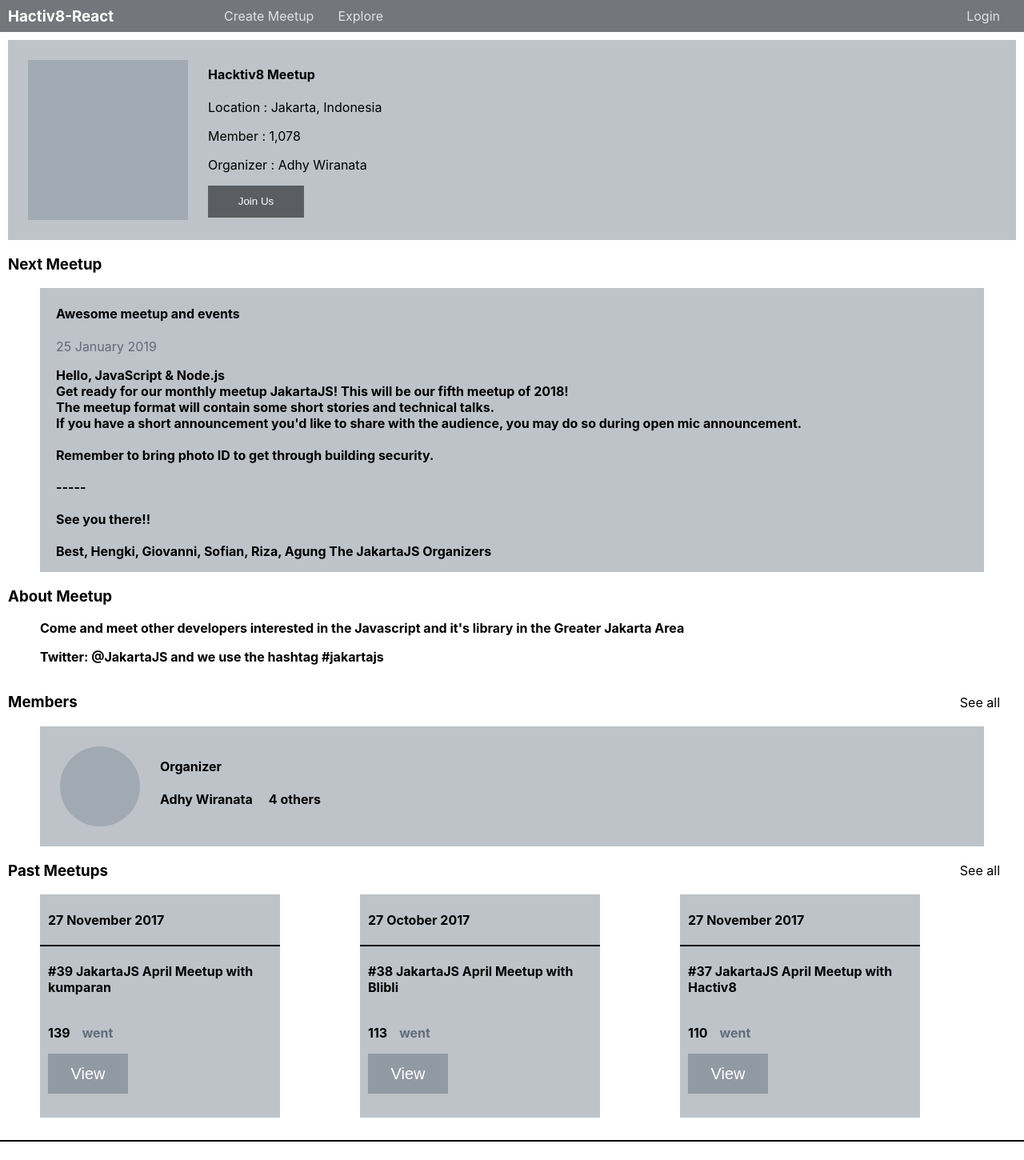
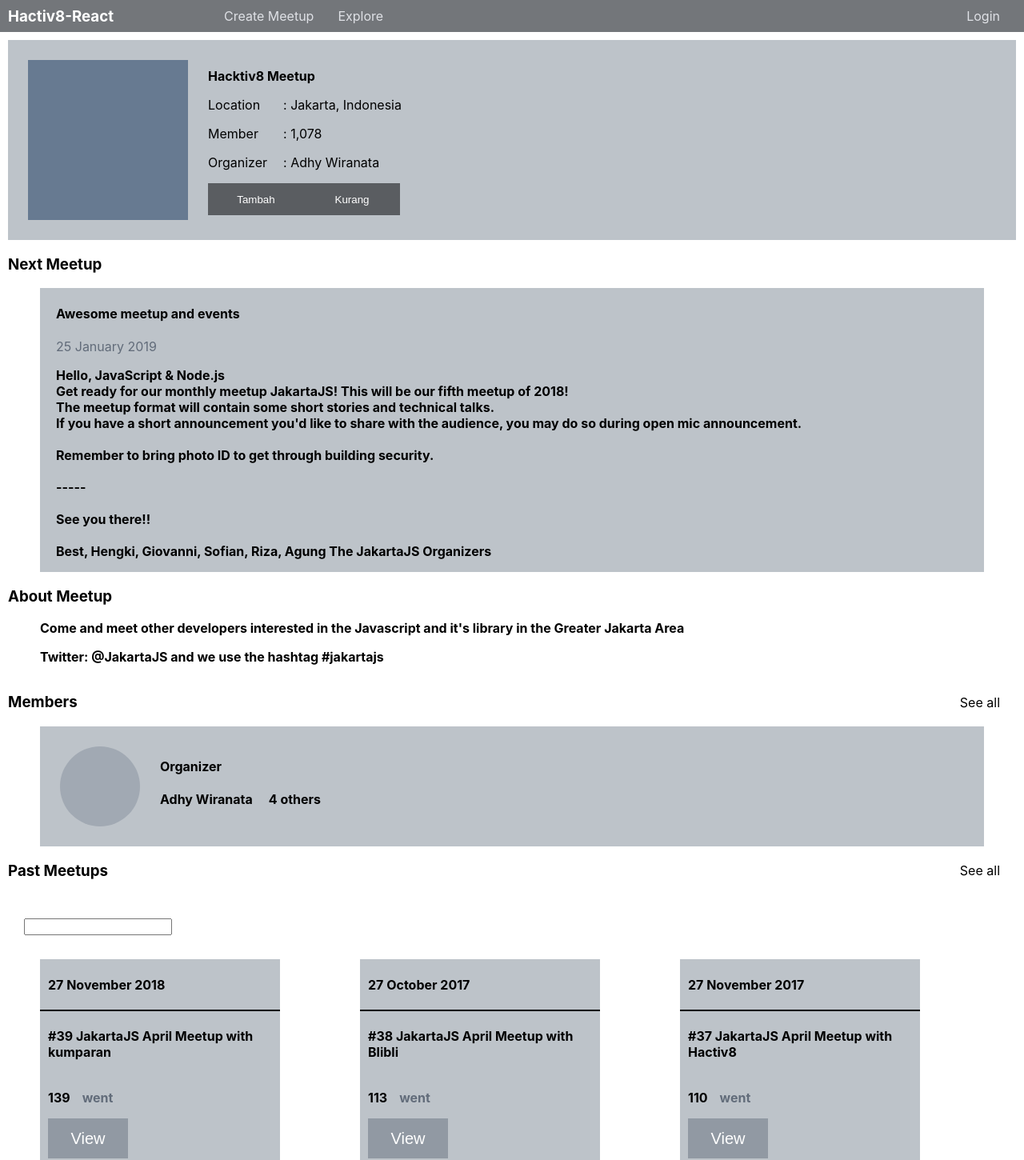
Before and after one commit to yudissptn/hactiv8_react, a React (Create React App) app: page / in a window 1280 px wide. Shown: the top 1450 px of the page at 80% size. Built offline with nearby package versions, Linux system fonts and the light colour scheme.

Commit message:
Props passing to children and filtering

```diff
--- a/src/App.css
+++ b/src/App.css
@@ -7,7 +7,6 @@
 }
 
 .header {
-  background-color: #bdc3c9;
   margin: 10px;
   height: 250px;
 }
@@ -42,10 +41,13 @@
 }
 
 .photo-paper {
-  background-color: #a1a9b3;
+  background-color: #677a91;
   width: 200px;
   height: 200px;
   margin: 25px;
+  display: flex;
+  justify-content: center;
+  align-items: center;
 }
 
 .head-button {
@@ -56,8 +58,33 @@
   border: none;
 }
 
+.head-title {
+  height: 20px;
+}
+
+.head-button:hover {
+  background-color: #ffffff;
+  color: black;
+}
+
 .head-desc {
   margin-bottom: 17px;
+}
+
+.image-photo {
+  display: flex;
+  justify-content: center;
+  align-items: center;
+}
+
+.head-desc-content {
+  display: flex;
+  padding-top: 0px;
+}
+
+.head-desc-right {
+  margin-left: 20px;
+  width: 200px;
 }
 
 .sub-title {
@@ -134,7 +161,6 @@
 
 .list {
   display: flex;
-  flex-direction: row;
 }
 
 .card-date {
@@ -166,6 +192,11 @@
   margin-top: 0px;
 }
 
+.card-button:hover {
+  background-color: #dee3e9;
+  color: black;
+}
+
 .card-went {
   margin-left: 15px;
   color: #626c7a;
--- /dev/null
+++ b/src/app/components/container/input.jsx
@@ -0,0 +1,15 @@
+import React from "react";
+const InputCustom = ({ name_attr, value_attr, handleChange }) => {
+  console.log("INI ADA YA BRO", name_attr);
+  return (
+    <input
+      onChange={handleChange}
+      name={name_attr}
+      defaultValue=""
+      placeholder={value_attr}
+      style={{ margin: 30 }}
+    />
+  );
+};
+
+export default InputCustom;
--- a/src/app/components/container/list.jsx
+++ b/src/app/components/container/list.jsx
@@ -1,35 +1,15 @@
 import React from "react";
 
-const List = () => {
+const List = props => {
   return (
-    <div className="list">
-      <div className="card">
-        <h4 className="card-date">27 November 2017</h4>
-        <hr color="black" />
-        <h4 className="card-desc">#39 JakartaJS April Meetup with kumparan </h4>
-        <h4 className="card-number">
-          139 <p className="card-went"> went</p>
-        </h4>
-        <button className="card-button">View</button>
-      </div>
-      <div className="card">
-        <h4 className="card-date">27 October 2017</h4>
-        <hr color="black" />
-        <h4 className="card-desc">#38 JakartaJS April Meetup with Blibli </h4>
-        <h4 className="card-number">
-          113 <p className="card-went"> went</p>
-        </h4>
-        <button className="card-button">View</button>
-      </div>
-      <div className="card">
-        <h4 className="card-date">27 November 2017</h4>
-        <hr color="black" />
-        <h4 className="card-desc">#37 JakartaJS April Meetup with Hactiv8 </h4>
-        <h4 className="card-number">
-          110 <p className="card-went"> went</p>
-        </h4>
-        <button className="card-button">View</button>
-      </div>
+    <div className="card">
+      <h4 className="card-date">{props.date}</h4>
+      <hr color="black" />
+      <h4 className="card-desc">{props.desc}</h4>
+      <h4 className="card-number">
+        {props.number} <p className="card-went"> went</p>
+      </h4>
+      <button className="card-button">View</button>
     </div>
   );
 };
--- a/src/app/components/header.jsx
+++ b/src/app/components/header.jsx
@@ -1,20 +1,102 @@
 import React from "react";
 
-const Headers = () => {
-  return (
-    <div>
-      <div className="header">
-        <div className="photo-paper" />
-        <div className="head-desc">
-          <h4 className="head-title">Hacktiv8 Meetup</h4>
-          <p>Location : Jakarta, Indonesia</p>
-          <p>Member : 1,078</p>
-          <p>Organizer : Adhy Wiranata</p>
-          <button className="head-button">Join Us</button>
+class Headers extends React.Component {
+  constructor() {
+    super();
+    this.state = {
+      date: 1,
+      photo: "off",
+      backGround: "#bdc3c9"
+    };
+  }
+
+  tambah() {
+    let now = this.state.date;
+    this.setState({
+      date: now + 1
+    });
+  }
+
+  kurang() {
+    let now = this.state.date;
+    if (this.state.date > 0) {
+      this.setState({
+        date: now - 1
+      });
+    }
+  }
+
+  togglePhoto() {
+    if (this.state.photo === "off") {
+      this.setState({
+        photo: "on"
+      });
+    } else {
+      this.setState({
+        photo: "off"
+      });
+    }
+  }
+
+  titleClicked() {
+    if (this.state.backGround === "#bdc3c9") {
+      this.setState({
+        backGround: "#bd0000"
+      });
+    } else {
+      this.setState({
+        backGround: "#bdc3c9"
+      });
+    }
+  }
+
+  render() {
+    return (
+      <div>
+        <div
+          className="header"
+          style={{ backgroundColor: this.state.backGround }}
+        >
+          {this.state.photo === "on" ? (
+            <div className="photo-paper" onClick={() => this.togglePhoto()}>
+              <img
+                src="https://images.pexels.com/photos/414612/pexels-photo-414612.jpeg?auto=compress&cs=tinysrgb&dpr=1&w=500"
+                alt="Smiley face"
+                width="200"
+                height="200"
+                className="image-photo"
+              />
+            </div>
+          ) : (
+            <div className="photo-paper" onClick={() => this.togglePhoto()} />
+          )}
+          <div className="head-desc">
+            <div className="head-title" onClick={() => this.titleClicked()}>
+              <h4>Hacktiv8 Meetup</h4>
+            </div>
+            <div className="head-desc-content">
+              <div className="head-desc-left">
+                <p>Location</p>
+                <p>Member</p>
+                <p>Organizer</p>
+              </div>
+              <div className="head-desc-right">
+                <p>: Jakarta, Indonesia</p>
+                <p>: 1,078</p>
+                <p>: Adhy Wiranata</p>
+              </div>
+            </div>
+            <button className="head-button" onClick={() => this.tambah()}>
+              Tambah
+            </button>
+            <button className="head-button" onClick={() => this.kurang()}>
+              Kurang
+            </button>
+          </div>
         </div>
       </div>
-    </div>
-  );
-};
+    );
+  }
+}
 
 export default Headers;
--- a/src/app/components/navbar.jsx
+++ b/src/app/components/navbar.jsx
@@ -1,18 +1,32 @@
 import React from "react";
 
-const NavBar = () => {
+class NavBar extends React.Component {
+  meetUpClicked() {
+    console.log("meetup clicked");
+  }
+
+  exploreClicked() {
+    console.log("explore clicked");
+  }
+
+  render() {
     return (
       <div>
         <div className="navbar">
           <h3 className="left-navbar-title">Hactiv8-React</h3>
           <div className="nav-link">
+            <div onClick={() => this.meetUpClicked()}>
               <p className="left2-navbar-title">Create Meetup</p>
+            </div>
+            <div onClick={() => this.exploreClicked()}>
               <p className="left3-navbar-title">Explore</p>
+            </div>
           </div>
           <p className="left4-navbar-title">Login</p>
         </div>
       </div>
     );
-};
+  }
+}
 
 export default NavBar;
--- a/src/app/main.jsx
+++ b/src/app/main.jsx
@@ -5,8 +5,41 @@
 import About from "./components/container/about";
 import Member from "./components/container/member";
 import Lists from "./components/container/list";
+import Input from "./components/container/input";
 
-const Main = () => {
+class Main extends React.Component {
+  constructor(props) {
+    super(props);
+    this.state = {
+      typedValue: "",
+      cardList: [
+        {
+          listDate: "27 November 2018",
+          listDesc: "#39 JakartaJS April Meetup with kumparan",
+          listNumb: "139"
+        },
+        {
+          listDate: "27 October 2017",
+          listDesc: "#38 JakartaJS April Meetup with Blibli",
+          listNumb: "113"
+        },
+        {
+          listDate: "27 November 2017",
+          listDesc: "#37 JakartaJS April Meetup with Hactiv8",
+          listNumb: "110"
+        }
+      ]
+    };
+  }
+
+  getTyped(e) {
+    console.log(e.target.value);
+    this.setState({
+      typedValue: e.target.value
+    });
+  }
+
+  render() {
     return (
       <div>
         <NavBar />
@@ -24,12 +57,32 @@
           <h3 className="sub-title-see-all">Past Meetups</h3>
           <p className="see-all">See all</p>
         </div>
-      <Lists />
+
+        <Input handleChange={e => this.getTyped(e)} />
+
+        <div className="list">
+          {this.state.cardList
+            .filter(list => {
+              return list.listDate
+                .toLowerCase()
+                .includes(this.state.typedValue);
+            })
+            .map(list => {
+              return (
+                <Lists
+                  date={list.listDate}
+                  desc={list.listDesc}
+                  number={list.listNumb}
+                />
+              );
+            })}
+        </div>
         <br />
         <hr color="black" />
         <h4 align="center">Copyright Hactiv8 2019</h4>
       </div>
     );
-};
+  }
+}
 
 export default Main;
```
Lines whose indentation alone changed are shown as unchanged.
